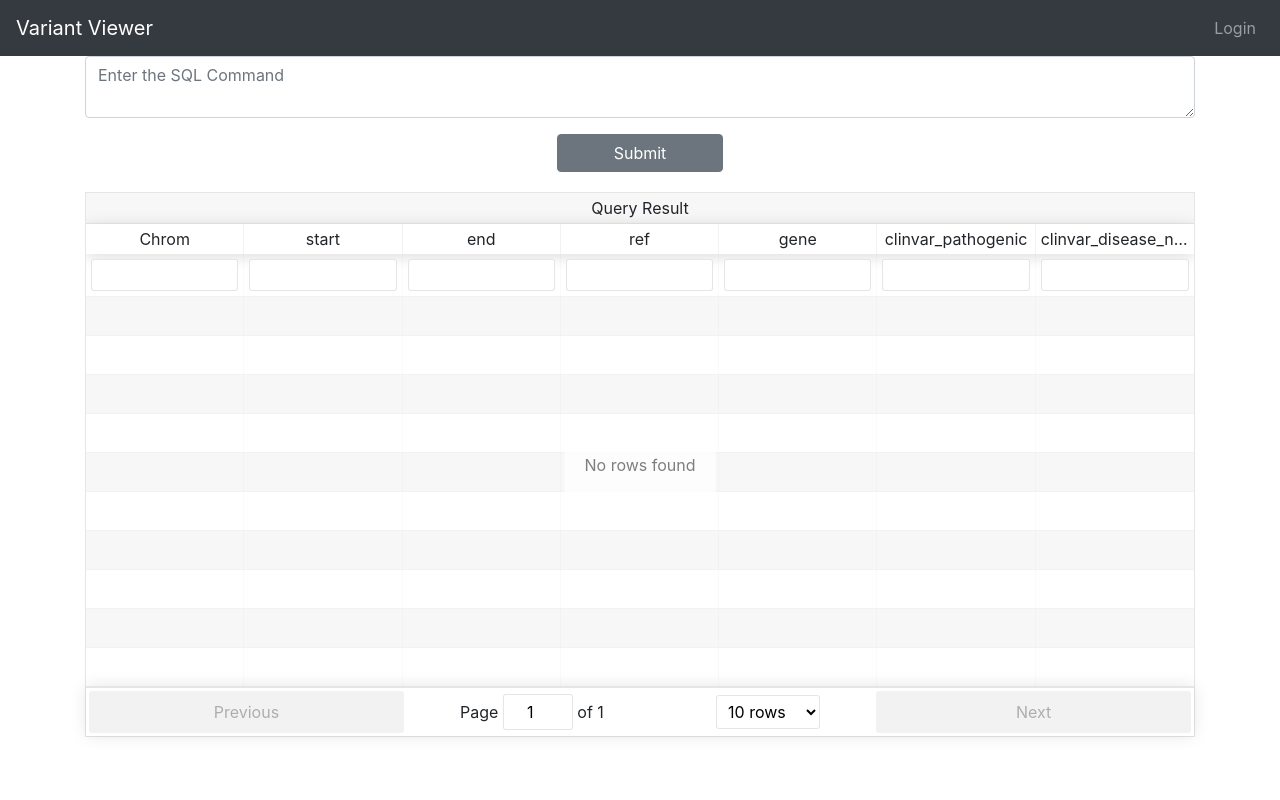
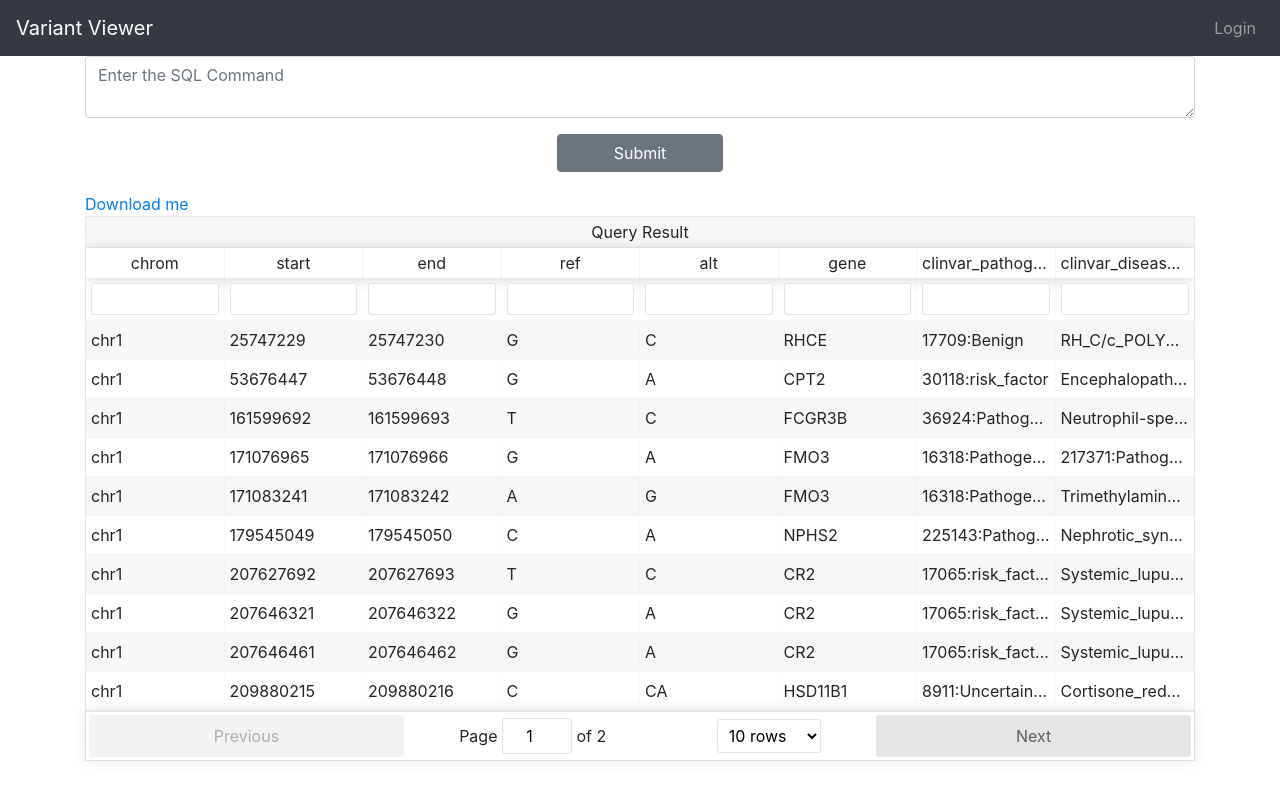
Before and after one commit to SuryaKrishnaMoorthy/variant-viewer, a React (Create React App) app: page / in a window 1280 px wide. Built offline with nearby package versions, Linux system fonts and the light colour scheme.

Commit message:
add download as csv feature

```diff
--- a/package.json
+++ b/package.json
@@ -6,6 +6,7 @@
     "bootstrap": "^4.2.1",
     "eslint": "^5.12.0",
     "react": "^16.7.0",
+    "react-csv": "^1.0.19",
     "react-dom": "^16.7.0",
     "react-scripts": "2.1.3",
     "react-table": "^6.8.6",
--- a/src/App.js
+++ b/src/App.js
@@ -6,9 +6,7 @@ class App extends Component {
   render() {
     return (
       <div>
-        <Layout>
-          <p>Inside APP</p>
-        </Layout>
+        <Layout />
       </div>
     );
   }
--- a/src/containers/VariantTable/VariantTable.js
+++ b/src/containers/VariantTable/VariantTable.js
@@ -1,6 +1,8 @@
 import React, { Component } from "react";
 import ReactTable from "react-table";
 import "react-table/react-table.css";
+import { CSVLink } from "react-csv";
+import { data, headers } from "../../data/data";
 
 class VariantTable extends Component {
   constructor() {
@@ -10,34 +12,30 @@ class VariantTable extends Component {
     };
   }
   render() {
-    const { data } = this.state;
+    // const { data } = this.state;
+    console.log(data);
+
     return (
       <div>
+        <CSVLink data={data}>Download me</CSVLink>
         <ReactTable
           data={data}
           filterable
           defaultFilterMethod={(filter, row) =>
             String(row[filter.id]) === filter.value
           }
-          //   SELECT chrom,start,end,ref,alt,gene,clinvar_pathogenic,clinvar_disease_name FROM variants WHERE clinvar_disease_name NOT NULL;
-          // header, login button, SQL query text box + submit button, table of results w/ filter functions
           columns={[
             {
               Header: "Query Result",
               columns: [
-                {
-                  Header: "Chrom",
-                  accessor: "firstName",
+                ...headers.map(header => ({
+                  Header: header,
+                  accessor: header,
                   filterMethod: (filter, row) =>
                     row[filter.id].startsWith(filter.value) &&
-                    row[filter.id].endsWith(filter.value)
-                },
-                { Header: "start" },
-                { Header: "end" },
-                { Header: "ref" },
-                { Header: "gene" },
-                { Header: "clinvar_pathogenic" },
-                { Header: "clinvar_disease_name" }
+                    row[filter.id].endsWith(filter.value),
+                  style: { cursor: "pointer" }
+                }))
               ]
             }
           ]}
--- /dev/null
+++ b/src/data/data.js
@@ -0,0 +1,44 @@
+//   SELECT chrom,start,end,ref,alt,gene,clinvar_pathogenic,clinvar_disease_name FROM variants WHERE clinvar_disease_name NOT NULL;
+// header, login button, SQL query text box + submit button, table of results w/ filter functions
+const headers = [
+  "chrom",
+  "start",
+  "end",
+  "ref",
+  "alt",
+  "gene",
+  "clinvar_pathogenic",
+  "clinvar_disease_name"
+];
+
+const unformattedData = [
+  "chr1|25747229|25747230|G|C|RHCE|17709:Benign|RH_C/c_POLYMORPHISM",
+  "chr1|53676447|53676448|G|A|CPT2|30118:risk_factor|Encephalopathy,_acute,_infection-induced,_4,_susceptibility_to",
+  "chr1|161599692|161599693|T|C|FCGR3B|36924:Pathogenic|Neutrophil-specific_antigens_na1/na2",
+  "chr1|171076965|171076966|G|A|FMO3|16318:Pathogenic/Likely_pathogenic|217371:Pathogenic|Trimethylaminuria|Trimethylaminuria,_mild",
+  "chr1|171083241|171083242|A|G|FMO3|16318:Pathogenic/Likely_pathogenic|Trimethylaminuria|Trimethylaminuria,_mild",
+  "chr1|179545049|179545050|C|A|NPHS2|225143:Pathogenic|Nephrotic_syndrome,_idiopathic,_steroid-resistant",
+  "chr1|207627692|207627693|T|C|CR2|17065:risk_factor|Systemic_lupus_erythematosus_9",
+  "chr1|207646321|207646322|G|A|CR2|17065:risk_factor|Systemic_lupus_erythematosus_9",
+  "chr1|207646461|207646462|G|A|CR2|17065:risk_factor|Systemic_lupus_erythematosus_9",
+  "chr1|209880215|209880216|C|CA|HSD11B1|8911:Uncertain_significance|Cortisone_reductase_deficiency_2",
+  "chr1|209880258|209880259|T|G|HSD11B1|8911:Uncertain_significance|Cortisone_reductase_deficiency_2",
+  "chr3|15686533|15686534|C|T|BTD|38571:Pathogenic|Biotinidase_deficiency",
+  "chr3|38645419|38645420|T|C|SCN5A|440849:Pathogenic|Progressive_familial_heart_block_type_1A",
+  "chr3|42733467|42733468|T|C|KLHL40|228777:Uncertain_significance|not_specified",
+  "chr3|52821010|52821011|A|G|ITIH1|14798:Benign|14799:Benign|INTER-ALPHA-TRYPSIN_INHIBITOR,_HEAVY_CHAIN_1_POLYMORPHISM",
+  "chr3|193355101|193355102|T|C|OPA1|5089:risk_factor|Glaucoma,_normal_tension,_susceptibility_to",
+  "chr7|150695725|150695726|T|C|NOS3|496809:risk_factor|Metabolic_syndrome,_susceptibility_to",
+  "chr7|150696110|150696111|T|G|NOS3|496809:risk_factor|Metabolic_syndrome,_susceptibility_to"
+].map(record => record.split("|"));
+
+// convert array to an object
+
+const data = unformattedData.map(record => {
+  return record.reduce((obj, val, index) => {
+    obj[headers[index]] = val;
+    return obj;
+  }, {});
+});
+
+export { data, headers };
```
Also changed, not shown: 1 other file (tests, documents, lock files or other folders).
